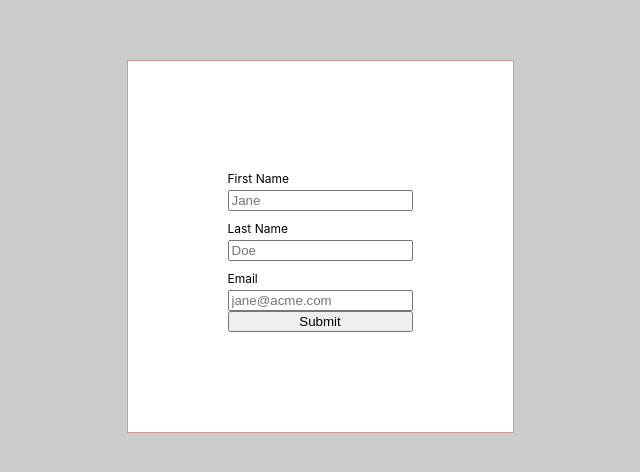
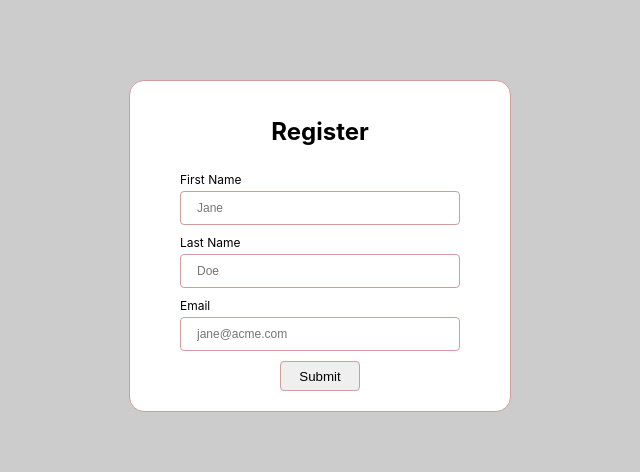
Before and after one commit to Markizdickabraz/formik-form, a React app: page / in a window 1280 px wide. Shown: the part 154-626 px from the top of the page, without its empty margins (320-960 px from the left). Built offline with nearby package versions, Linux system fonts and the light colour scheme.

Commit message:
style form

```diff
--- a/src/components/form/Form.jsx
+++ b/src/components/form/Form.jsx
@@ -14,21 +14,24 @@ function FormComponent() {
         console.log(JSON.stringify(values, null, 2));
       }}
     >
-      <Form class='form'>
+          <Form className='form'>
+              <h1 className='form__title'>Register</h1>
         <label className='form__label' htmlFor="firstName">First Name</label>
-        <Field id="firstName" name="firstName" placeholder="Jane" />
+        <Field  className='form__input' id="firstName" name="firstName" placeholder="Jane" />
 
         <label className='form__label' htmlFor="lastName">Last Name</label>
-        <Field id="lastName" name="lastName" placeholder="Doe" />
+        <Field  className='form__input' id="lastName" name="lastName" placeholder="Doe" />
 
         <label className='form__label' htmlFor="email">Email</label>
-        <Field
+        <Field className='form__input'
           id="email"
           name="email"
           placeholder="jane@acme.com"
           type="email"
         />
-        <button type="submit">Submit</button>
+              <div className='btn__container'>
+                  <button className='btn' type="submit">Submit</button>
+              </div>
       </Form>
     </Formik>
   )
--- a/src/components/form/form.css
+++ b/src/components/form/form.css
@@ -2,8 +2,14 @@
   display: flex;
   flex-direction: column;
   border: 1px solid #d09c9c;
-  padding: 100px;
+  border-radius: 15px;
   background: white;
+  padding: 20px 50px 20px 50px;
+}
+
+.form__title {
+  text-align: center;
+  font-size: 24px;
 }
 
 .form__label {
@@ -12,3 +18,33 @@
   font-size: 12px;
   padding-bottom: 4px;
 }
+
+.form__input {
+  font-size: 12px;
+  min-width: 260px;
+  border-radius: 4px;
+  outline: none;
+  border: 1px solid #d09c9c;
+  height: 30px;
+  padding-left: 16px;
+}
+
+.btn__container {
+  display: flex;
+  justify-content: center;
+}
+
+.btn {
+  margin-top: 10px;
+  width: 80px;
+  height: 30px;
+  border: 1px solid #d09c9c;
+  cursor: pointer;
+  border-radius: 4px;
+}
+
+.btn:hover {
+  background: #d56c6c;
+  color: white;
+  border: none;
+}
```
